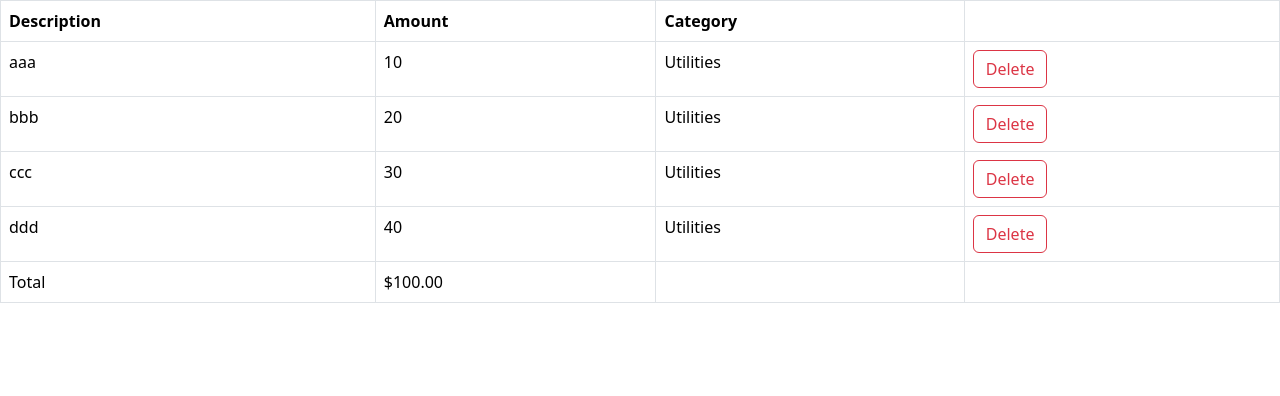
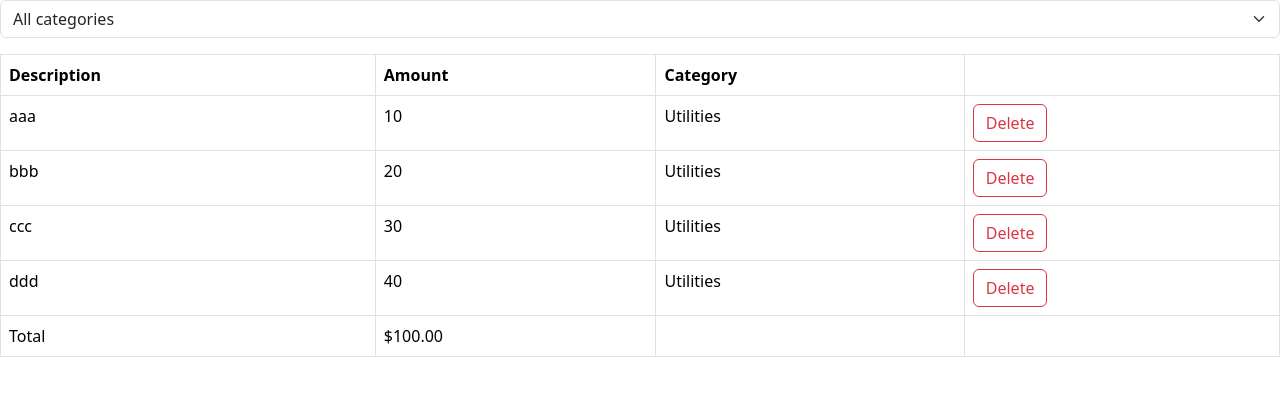
Before and after one commit to LeoZhangYYDS/react_typescrip_practice, a React (Vite) app: page / in a window 1280 px wide. Shown: the top 396 px of the page. Built offline with nearby package versions, Linux system fonts and the light colour scheme; the HTML template or start-up script is replaced by a standard one.

Commit message:
add filter

```diff
--- a/src/App.tsx
+++ b/src/App.tsx
@@ -1,13 +1,26 @@
 import { useState } from "react";
 import ExpenseList from "./components/ExpenseList";
+import ExpenseFilter from "./components/ExpenseFilter";
 
 const App = () => {
+  const [selectedCategory, setSelectedCategory] = useState("");
   const [expenses, setExpenses] = useState([
     { id: 1, description: "aaa", amount: 10, category: "Utilities" },
     { id: 2, description: "bbb", amount: 20, category: "Utilities" },
     { id: 3, description: "ccc", amount: 30, category: "Utilities" },
     { id: 4, description: "ddd", amount: 40, category: "Utilities" },
   ]);
+
+  // set category为用户选择category
+  const handleCategorySelect = (category: string) => {
+    setSelectedCategory(category);
+  };
+
+  //当selectedCategory非空时，用户选择了一个类别， filter遍历整个expenses Array,生成新的Array
+  //新的Array为 category和 selectedCategory相同的，否则显示整个expenses Array
+  const visibleExpenses = selectedCategory
+    ? expenses.filter((e) => e.category === selectedCategory)
+    : expenses;
 
   // 当onDelete被调用时，会传入一个id参数， 遍历expenses Array，创建一个新的不包含当前id的新Array
   //就是说会排除传入的 id，setExpenses为新的 expenses
@@ -17,7 +30,11 @@
 
   return (
     <div>
-      <ExpenseList expenses={expenses} onDelete={handleDelete} />
+      <div className="mb-3">
+        <ExpenseFilter onSelectCategory={handleCategorySelect} />
+      </div>
+
+      <ExpenseList expenses={visibleExpenses} onDelete={handleDelete} />
     </div>
   );
 };
--- /dev/null
+++ b/src/components/ExpenseFilter.tsx
@@ -0,0 +1,16 @@
+interface Props {
+  onSelectCategory: (category: string) => void;
+}
+
+const ExpenseFilter = ({ onSelectCategory }: Props) => {
+  return (
+    <select className="form-select" onChange={(e) => onSelectCategory(e.target.value)}>
+      <option value="">All categories</option>
+      <option value="Groceries">Groceries</option>
+      <option value="Utilities">Utilities</option>
+      <option value="Entertainment">Entertainment</option>
+    </select>
+  );
+};
+
+export default ExpenseFilter;
```
